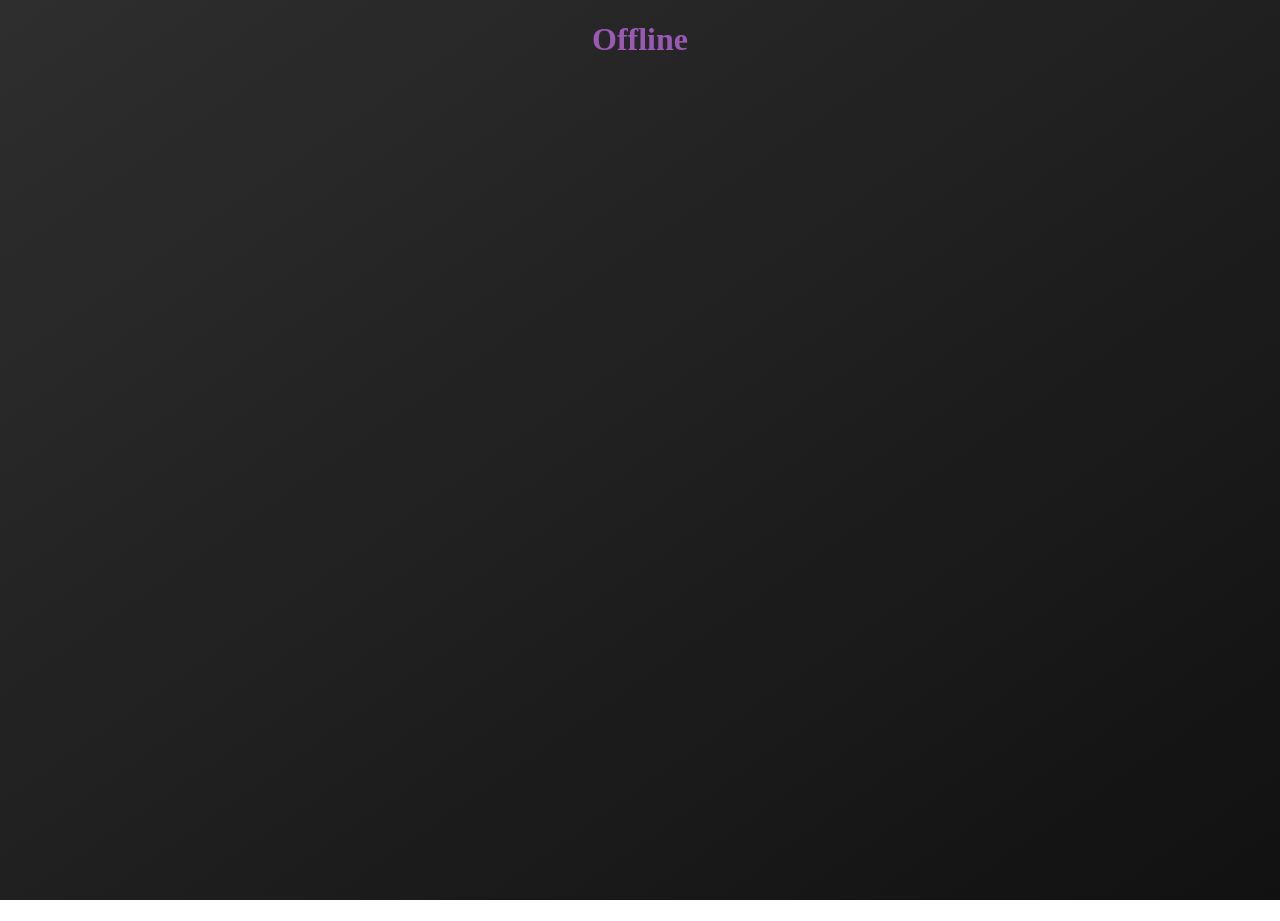
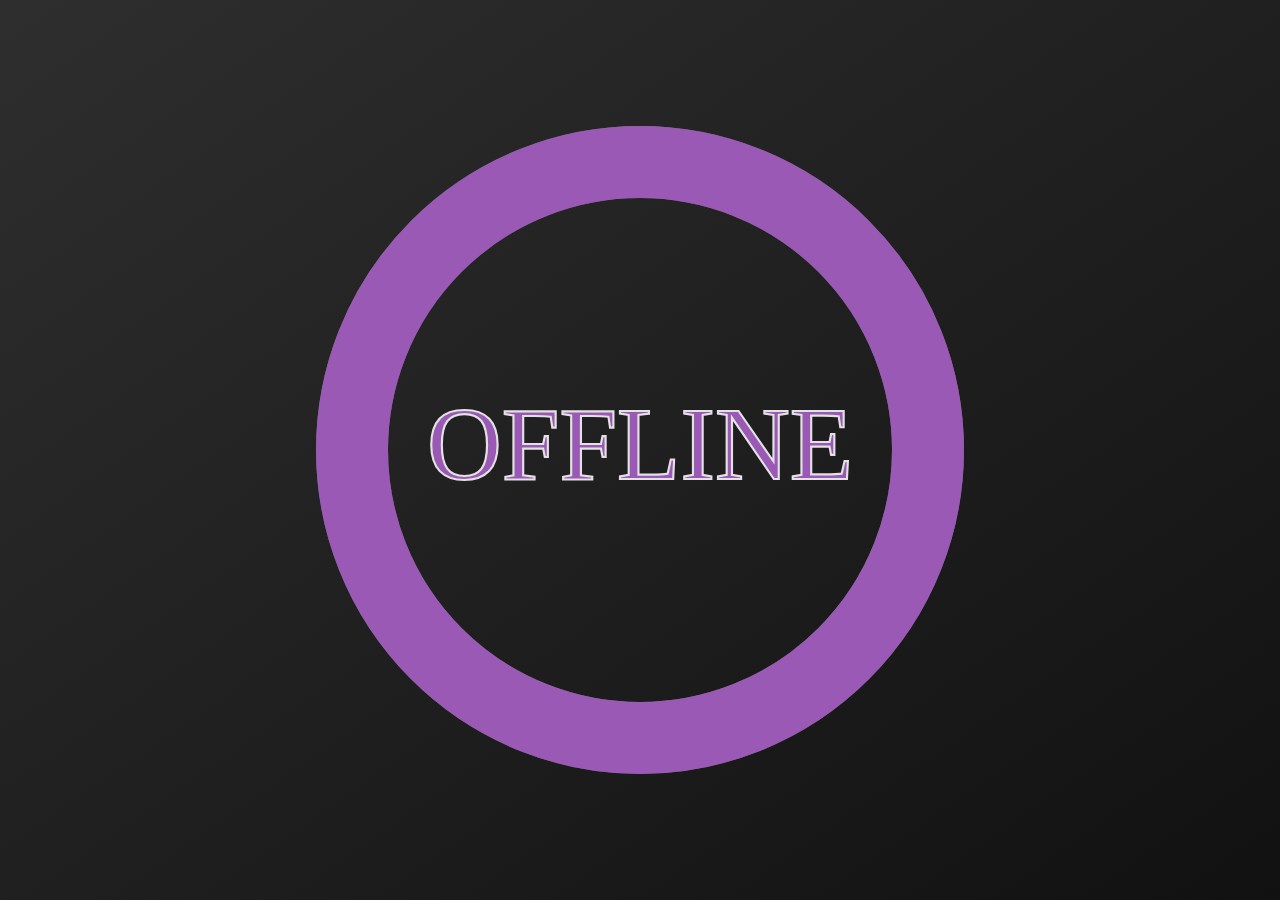
Before and after one commit to galulex/speed, a Jekyll site: the page built from offline.html, in a window 1280 px wide. Built offline with Jekyll 4.4.1, drawn with Linux system fonts in a browser that asks for light colours; after the commit the page ends 900 px from its top, so only the background shows below that.

Commit message:
offline page

```diff
--- a/_includes/js.html
+++ b/_includes/js.html
@@ -20,7 +20,7 @@
 
     setTimeout(function(){
       interval = setInterval(progress, 100);
-    }, 200)
+    }, 100)
   }
 
   function progress() {
--- a/offline.html
+++ b/offline.html
@@ -2,4 +2,9 @@
 layout: default
 ---
 
-<h1>Offline</h1>
+<svg id="svg" viewBox="0 0 100 100" preserveAspectRatio="xMinYMin meet">
+  <circle r="40" cx="50" cy="50" fill="transparent"></circle>
+  <circle id="bar" r="40" cx="50" cy="50" fill="transparent"></circle>
+  <text id='ping' x="50" y="40" text-anchor='middle'></text>
+  <text id='text' x="50" y="54" text-anchor='middle'>OFFLINE</text>
+</svg>
```
